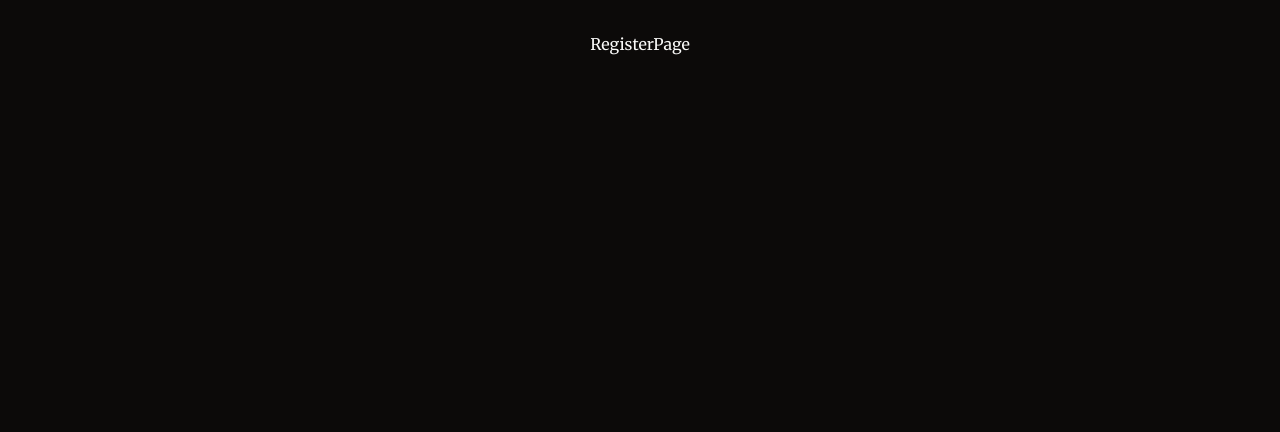
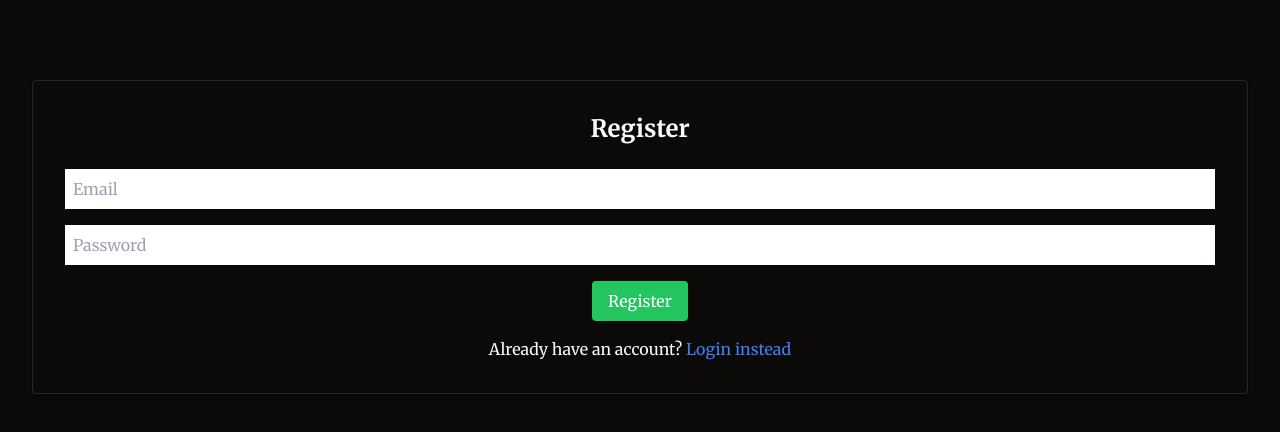
Before and after one commit to TaimoorAleem/DollarSenseApp, a React (Vite) app in the folder dollarsenseapp-client/: page /register in a window 1280 px wide. Shown: the top 432 px of the page. Built offline with nearby package versions, Linux system fonts and the light colour scheme.

Commit message:
added firebase authentication and user storage

```diff
--- a/dollarsenseapp-client/package.json
+++ b/dollarsenseapp-client/package.json
@@ -21,6 +21,7 @@
     "chart.js": "^4.4.2",
     "class-variance-authority": "^0.7.0",
     "clsx": "^2.1.0",
+    "firebase": "^10.10.0",
     "framer-motion": "^11.0.14",
     "lucide-react": "^0.344.0",
     "react": "^18.2.0",
--- /dev/null
+++ b/dollarsenseapp-client/src/firebase-config.js
@@ -0,0 +1,17 @@
+import { initializeApp } from 'firebase/app';
+import { getFirestore } from 'firebase/firestore';
+import { getAuth } from 'firebase/auth';
+
+const firebaseConfig = {
+    apiKey: "AIzaSyBUFnvEY9_XW_UR2cl7WUzY-d26WAqeN-4",
+    authDomain: "dollarsense-bed1e.firebaseapp.com",
+    projectId: "dollarsense-bed1e",
+    storageBucket: "dollarsense-bed1e.appspot.com",
+    messagingSenderId: "519984634681",
+    appId: "1:519984634681:web:341a4a0353ce0dc59da6e8"
+};
+
+const app = initializeApp(firebaseConfig);
+
+export const auth = getAuth(app);
+export const db = getFirestore(app);
--- a/dollarsenseapp-client/src/pages/LoginPage.tsx
+++ b/dollarsenseapp-client/src/pages/LoginPage.tsx
@@ -1,9 +1,59 @@
-import React from 'react'
+// import React from 'react'
+
+// const LoginPage = () => {
+//   return (
+//     <div>LoginPage</div>
+//   )
+// }
+
+// export default LoginPage
+
+import React, { useState } from 'react';
+import { auth } from '../firebase-config';
+import { signInWithEmailAndPassword } from 'firebase/auth';
+import { useNavigate } from 'react-router-dom';
 
 const LoginPage = () => {
+  const [email, setEmail] = useState('');
+  const [password, setPassword] = useState('');
+  const [errorMessage, setErrorMessage] = useState('');
+  const navigate = useNavigate();
+
+  const handleLogin = async (e) => {
+    e.preventDefault();
+    try {
+      await signInWithEmailAndPassword(auth, email, password);
+      navigate('/dashboard');
+    } catch (error) {
+      setErrorMessage('Login credentials incorrect');
+    }
+  };
+
   return (
-    <div>LoginPage</div>
-  )
-}
+    <div className="container mx-auto my-12 p-8 border rounded shadow">
+      <h1 className="text-2xl font-bold mb-6">Login</h1>
+      <form onSubmit={handleLogin}>
+        <input
+          type="email"
+          placeholder="Email"
+          onChange={(e) => setEmail(e.target.value)}
+          className="text-black block w-full p-2 mb-4"
+          required
+        />
+        <input
+          type="password"
+          placeholder="Password"
+          onChange={(e) => setPassword(e.target.value)}
+          className="text-black block w-full p-2 mb-4"
+          required
+        />
+        <button type="submit" className="bg-blue-500 text-white py-2 px-4 rounded">
+          Login
+        </button>
+        {errorMessage && <p className="text-red-500 mt-2">{errorMessage}</p>}
+      </form>
+    </div>
+  );
+};
 
-export default LoginPage
+export default LoginPage;
--- a/dollarsenseapp-client/src/pages/RegisterPage.tsx
+++ b/dollarsenseapp-client/src/pages/RegisterPage.tsx
@@ -1,9 +1,73 @@
-import React from 'react'
+// import React from 'react'
+
+// const RegisterPage = () => {
+//   return (
+//     <div>RegisterPage</div>
+//   )
+// }
+
+// export default RegisterPage
+
+import React, { useState } from 'react';
+import { auth, db } from '../firebase-config';
+import { createUserWithEmailAndPassword } from 'firebase/auth';
+import { doc, setDoc } from 'firebase/firestore';
+import { useNavigate, Link } from 'react-router-dom';
 
 const RegisterPage = () => {
+  const [email, setEmail] = useState('');
+  const [password, setPassword] = useState('');
+  const [errorMessage, setErrorMessage] = useState('');
+  const navigate = useNavigate();
+
+  const handleRegister = async (e) => {
+    e.preventDefault();
+    try {
+      const { user } = await createUserWithEmailAndPassword(auth, email, password);
+      await setDoc(doc(db, 'users', user.uid), {
+        email: user.email,
+      });
+      navigate('/dashboard');
+    } catch (error) {
+      if (error.code === 'auth/email-already-in-use') {
+        setErrorMessage('Email already has an account. Please login instead.');
+      } else {
+        setErrorMessage('Error registering account');
+      }
+    }
+  };
+
   return (
-    <div>RegisterPage</div>
-  )
-}
+    <div className="container mx-auto my-12 p-8 border rounded shadow">
+      <h1 className="text-2xl font-bold mb-6">Register</h1>
+      <form onSubmit={handleRegister}>
+        <input
+          type="email"
+          placeholder="Email"
+          onChange={(e) => setEmail(e.target.value)}
+          className="text-black block w-full p-2 mb-4"
+          required
+        />
+        <input
+          type="password"
+          placeholder="Password"
+          onChange={(e) => setPassword(e.target.value)}
+          className="text-black block w-full p-2 mb-4"
+          required
+        />
+        <button type="submit" className="bg-green-500 text-white py-2 px-4 rounded">
+          Register
+        </button>
+        {errorMessage && <p className="text-red-500 mt-2">{errorMessage}</p>}
+        <p className="mt-4">
+          Already have an account?{' '}
+          <Link to="/login" className="text-blue-500 hover:underline">
+            Login instead
+          </Link>
+        </p>
+      </form>
+    </div>
+  );
+};
 
-export default RegisterPage
+export default RegisterPage;
--- a/dollarsenseapp-client/src/pages/WelcomePage.tsx
+++ b/dollarsenseapp-client/src/pages/WelcomePage.tsx
@@ -6,10 +6,10 @@ const WelcomePage = () => {
     <>
       <nav className="bg-background py-4 text-base text-center">
           <div className="flex flex-row justify-center items-center space-x-9">
-            <Link to="/dashboard" className="text-foreground hover:text-primary active:text-primary">
+            <Link to="/login" className="text-foreground hover:text-primary active:text-primary">
               Login
             </Link>
-            <Link to="/dashboard" className="text-foreground hover:text-primary active:text-primary">
+            <Link to="/register" className="text-foreground hover:text-primary active:text-primary">
               Register
             </Link>
           </div>
```
Also changed, not shown: 1 other file (tests, documents, lock files or other folders).
